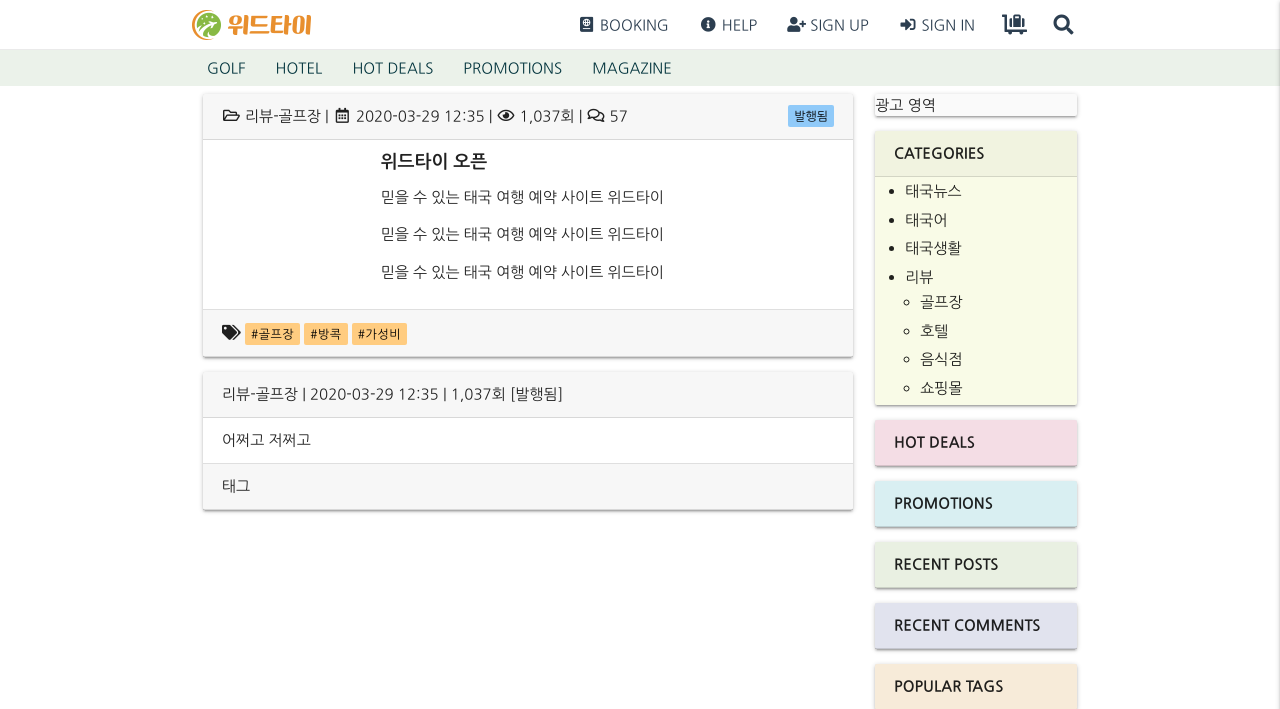
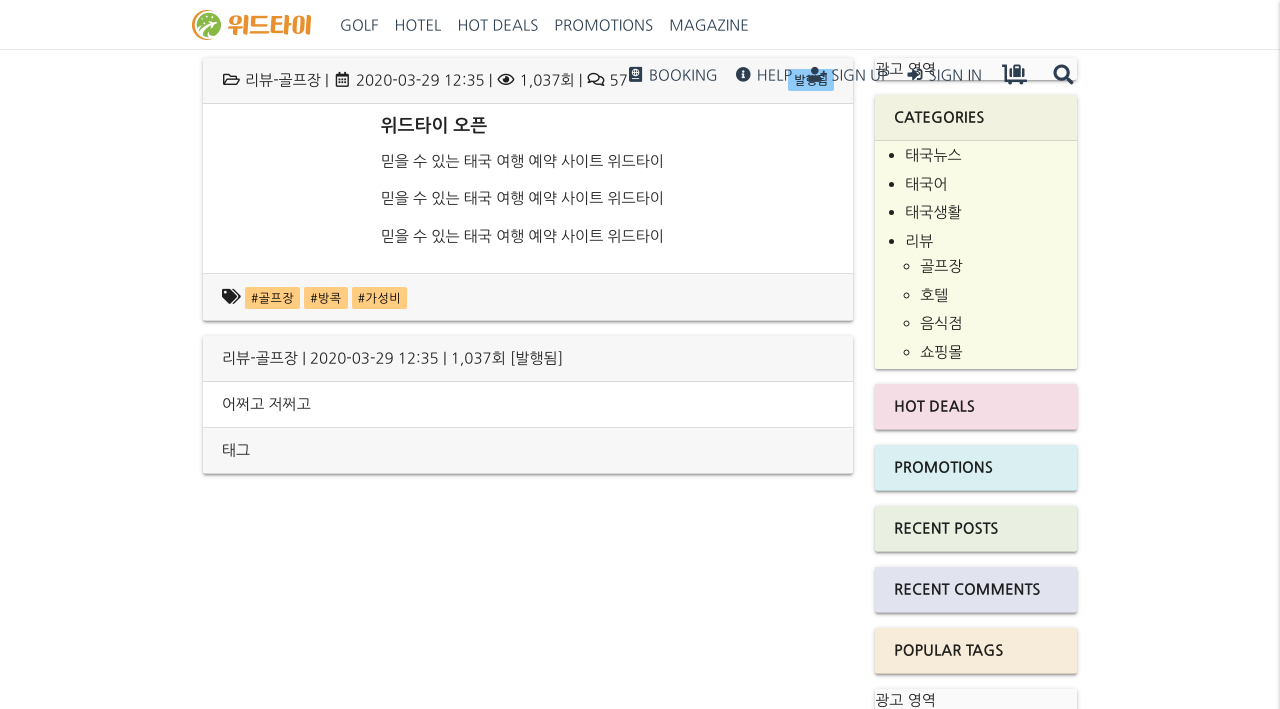
Before and after one commit to pincoin/withthai-old, a Django app: page / in a window 1280 px wide. Shown: the top 709 px of the page. Run offline with Django 3.2, Linux system fonts and the light colour scheme; parts of the project's set-up code (start-up, migrations or seed data) failed here and were passed over; some libraries are stand-ins or nearby versions.

Commit message:
- reorganize menubar

```diff
--- a/conf/static/conf/css/main.css
+++ b/conf/static/conf/css/main.css
@@ -61,6 +61,18 @@ nav a:link, nav a:visited, nav a:active {
 nav ul a:hover {
     font-weight: bold;
     background-color: rgba(0, 0, 0, 0);
+}
+
+#navbar-top-left {
+    margin-left: 140px;
+}
+
+#navbar-top-left > li > a {
+    padding: 0 8px;
+}
+
+#navbar-top-right > li > a {
+    padding: 0 8px;
 }
 
 /* navbar search box */
--- a/conf/templates/conf/base.html
+++ b/conf/templates/conf/base.html
@@ -28,6 +28,14 @@
                     <a href="" class="brand-logo">
                         <img src="{% static 'conf/images/withthai_logo_ko.png' %}" alt="{% trans 'WITH THAI' %}">
                     </a>
+
+                    <ul id="navbar-top-left" class="hide-on-med-and-down">
+                        <li><a href="">{% trans 'GOLF' %}</a></li>
+                        <li><a href="">{% trans 'HOTEL' %}</a></li>
+                        <li><a href="">{% trans 'HOT DEALS' %}</a></li>
+                        <li><a href="">{% trans 'PROMOTIONS' %}</a></li>
+                        <li><a href="">{% trans 'MAGAZINE' %}</a></li>
+                    </ul>
 
                     <a href="#" data-target="mobile-menu"
                        class="mobile-menu-icon teal-text text-darken-4 sidenav-trigger">
@@ -135,18 +143,6 @@
             </div>
         </nav>
     </div>
-
-    <nav class="z-depth-0 hide-on-med-and-down">
-        <div class="nav-wrapper container">
-            <ul>
-                <li><a href="">{% trans 'GOLF' %}</a></li>
-                <li><a href="">{% trans 'HOTEL' %}</a></li>
-                <li><a href="">{% trans 'HOT DEALS' %}</a></li>
-                <li><a href="">{% trans 'PROMOTIONS' %}</a></li>
-                <li><a href="">{% trans 'MAGAZINE' %}</a></li>
-            </ul>
-        </div>
-    </nav>
 
     <ul class="sidenav" id="mobile-menu">
         <li class="submenu-heading">
```
